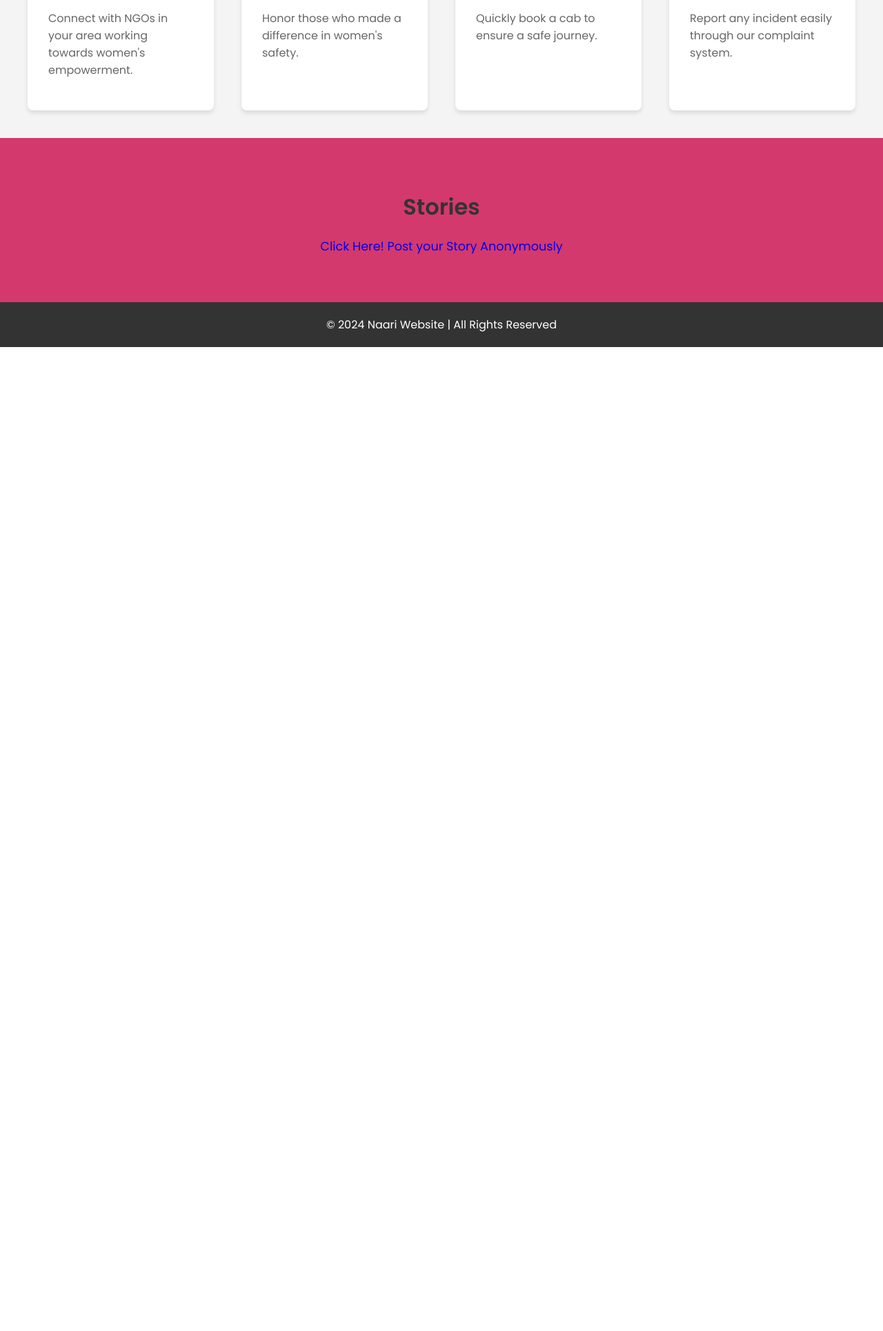
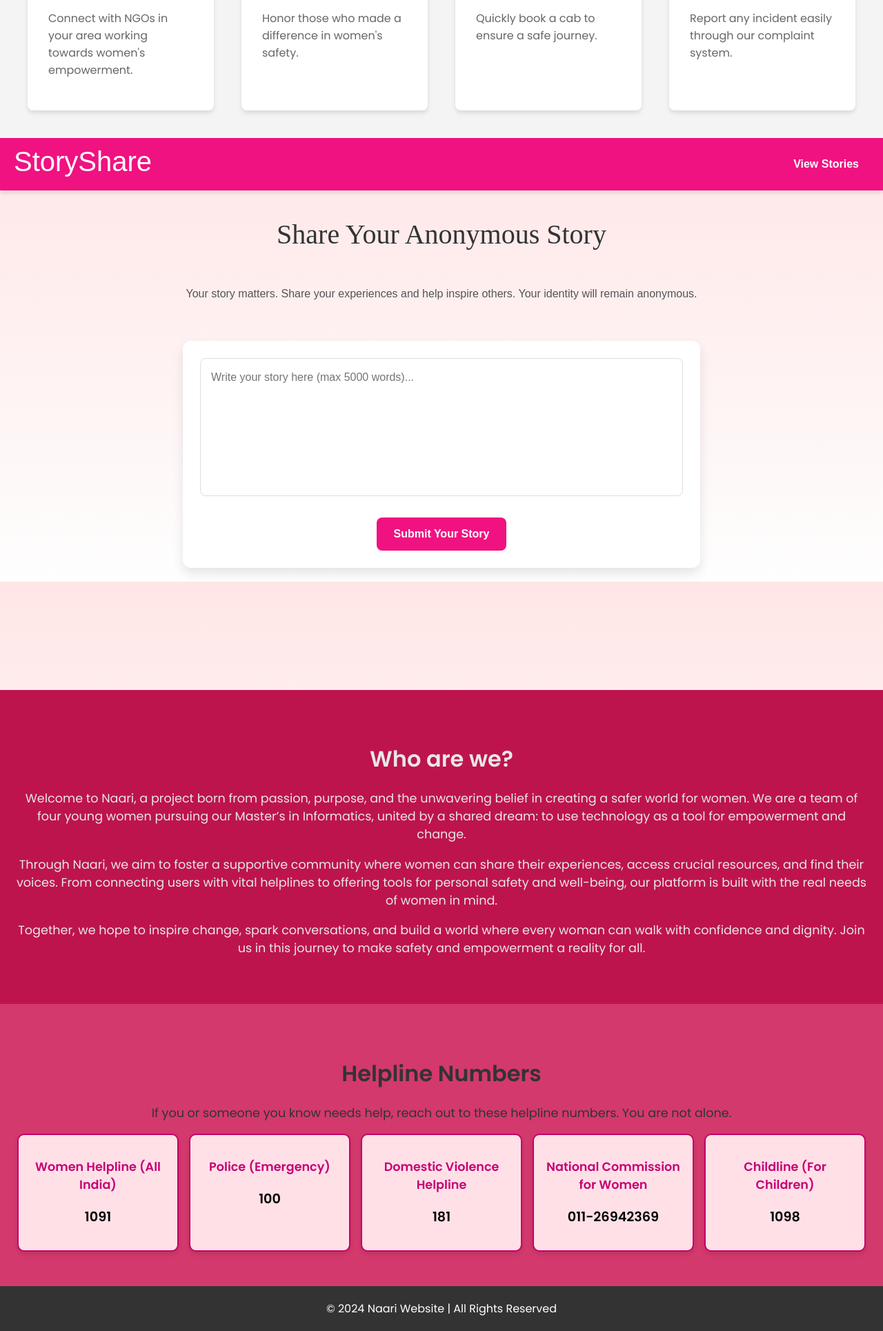
Before and after one commit to anjali-94/women-safety-portal, a Django app: page /dashboard/ in a window 1280 px wide. Shown: the part 920-2849 px from the top of the page at 69% size. Before the commit the page ends 1423 px from the top, so only its background shows below. Run offline with Django 4.2, Linux system fonts and the light colour scheme; a user stored in the database is signed in.

Commit message:
thirteen commit

```diff
--- a/auth_app/templates/auth/login.html
+++ b/auth_app/templates/auth/login.html
@@ -6,6 +6,9 @@
 <head>
     <style>
         /* Styling for the login form container */
+        body{
+            background-color: #d63384;
+        }
         .login-container {
             background-color: #ffe6f0; /* Light pink background */
             border-radius: 10px;
@@ -108,9 +111,6 @@
                        required />
             </div>
 
-            <div class="forgot-password-link">
-                <a href="{% url 'password_reset' %}">Forgot Password?</a>
-            </div>
 
             <div class="form-group text-center">
                 <button type="submit" class="btn btn-dark">Login</button>
--- a/auth_app/templates/auth/register.html
+++ b/auth_app/templates/auth/register.html
@@ -6,6 +6,9 @@
 <head>
     <style>
         /* Styling for the registration form container */
+        body{
+            background-color: #d63384;
+        }
         .register-container {
             background-color: #ffe6f0; /* Light pink background */
             border-radius: 10px;
--- a/auth_app/templates/dashboard.html
+++ b/auth_app/templates/dashboard.html
@@ -80,6 +80,59 @@
         .static-section1 p {
             font-size: 1.1rem;
         }
+
+        .static-section2 {
+            background-color: #be144d;
+            padding: 50px 20px;
+            text-align: center;
+            color: #e7e7e7;
+        }
+
+        .static-section2 h2 {
+            font-size: 2rem;
+            margin-bottom: 20px;
+        }
+
+        .static-section2 p {
+            font-size: 1.1rem;
+        }
+
+        /* Helpline Tiles Styling */
+        .helpline-tiles {
+            display: flex;
+            flex-wrap: wrap;
+            gap: 15px;
+            justify-content: center;
+        }
+
+        .tile {
+            background-color: #ffe0e6;
+            border: 2px solid #c50069;
+            border-radius: 10px;
+            padding: 15px;
+            text-align: center;
+            width: 200px;
+            box-shadow: 0 4px 6px rgba(0, 0, 0, 0.1);
+            transition: transform 0.3s ease;
+        }
+
+        .tile h3 {
+            color: #c50076;
+            font-size: 1.1rem;
+            margin-bottom: 10px;
+        }
+
+        .tile p {
+            font-size: 1.2rem;
+            color: #000000;
+            font-weight: bold;
+        }
+
+        .tile:hover {
+            transform: scale(1.05);
+            background-color: #ffccd1;
+        }
+
 
         .section-container {
             display: grid;
@@ -182,6 +235,37 @@
                 grid-template-columns: 1fr;
             }
         }
+
+        #story {
+            top: 0;
+            left: 0;
+            width: 100%;
+            height: 100vh;
+            background-color: rgba(0, 0, 0, 0.8); /* Optional: Semi-transparent background */
+            z-index: 1000;
+            display: flex;
+            flex-direction: column;
+        }
+
+        /* Header styles */
+        .iframe-header {
+            background-color: #333;
+            color: white;
+            padding: 10px;
+            font-size: 18px;
+            display: flex;
+            justify-content: space-between;
+            align-items: center;
+        }
+
+
+        /* iFrame */
+        iframe {
+            flex-grow: 1;
+            border: none;
+            width: 100%;
+            height: calc(100vh - 50px); /* Adjust based on header height */
+        }
     </style>
 </head>
 <body>
@@ -189,10 +273,8 @@
     <header>
         <h1>Naari - The Women Essentials Website</h1>
         <nav>
-            <a href="#">About Us</a>
-            <a href="#">Help and Support</a>
-            <a href="#">Helpline Numbers</a>
-            <a href="#">Change Password</a>
+            <a href="#about-us">About Us</a>
+            <a href="#helpline">Helpline Numbers</a>
             <a href="{% url 'story_feed' %}" >See All Stories</a>
             <a href="{% url 'feedback' %}" >Give Feedback</a>
             <a href="{% url 'logout' %}">Logout</a>
@@ -247,10 +329,12 @@
         </div>
     </div>
 
-    <section class="static-section1">
+
+<!--
+    <section class="story">
         <h2>Stories</h2>
         <a href="{% url 'story' %}"><p>Click Here! Post your Story Anonymously</p></a>
-    </section>
+    </section> -->
 
     <div id="myModal" class="modal">
         <div class="modal-content">
@@ -259,6 +343,60 @@
             <iframe id="modalIframe" style="width: 100%; height: 100vh; border: none;"></iframe>
         </div>
     </div>
+
+    <div id="story">
+        <div class="story">
+            <span></span>
+        </div>
+        <iframe id="contentIframe" src="{% url 'story' %}"></iframe>
+    </div>
+
+    <section id="about-us">
+        <div class="static-section2">
+            <h2>Who are we?</h2>
+            <p>Welcome to Naari, a project born from passion, purpose, and the unwavering belief
+                in creating a safer world for women. We are a team of four young women pursuing
+                our Master’s in Informatics, united by a shared dream: to use technology as a
+                tool for empowerment and change.</p>
+            <p>Through Naari, we aim to foster a supportive community where women can share their
+                experiences, access crucial resources, and find their voices. From connecting users
+                with vital helplines to offering tools for personal safety and well-being, our platform
+                is built with the real needs of women in mind.</p>
+
+            <p>Together, we hope to inspire change, spark conversations, and build a world where every
+            woman can walk with confidence and dignity. Join us in this journey to make safety
+            and empowerment a reality for all.</p>
+        </div>
+    </section>
+
+    <section id="helpline" class="static-section1">
+        <h2>Helpline Numbers</h2>
+        <p>If you or someone you know needs help, reach out to these helpline numbers. You are not alone.</p>
+
+        <div class="helpline-tiles">
+            <div class="tile">
+                <h3>Women Helpline (All India)</h3>
+                <p>1091</p>
+            </div>
+            <div class="tile">
+                <h3>Police (Emergency)</h3>
+                <p>100</p>
+            </div>
+            <div class="tile">
+                <h3>Domestic Violence Helpline</h3>
+                <p>181</p>
+            </div>
+            <div class="tile">
+                <h3>National Commission for Women</h3>
+                <p>011-26942369</p>
+            </div>
+            <div class="tile">
+                <h3>Childline (For Children)</h3>
+                <p>1098</p>
+            </div>
+        </div>
+    </section>
+
 
     <footer>
         <p>&copy; 2024 Naari Website | All Rights Reserved</p>
```
Also changed, not shown: auth_app/templates/home.html (+23 -13 lines), auth_app/templates/layouts/base.html (deleted, +0 -98 lines), auth_app/templates/Career.html (deleted), db.sqlite3.
